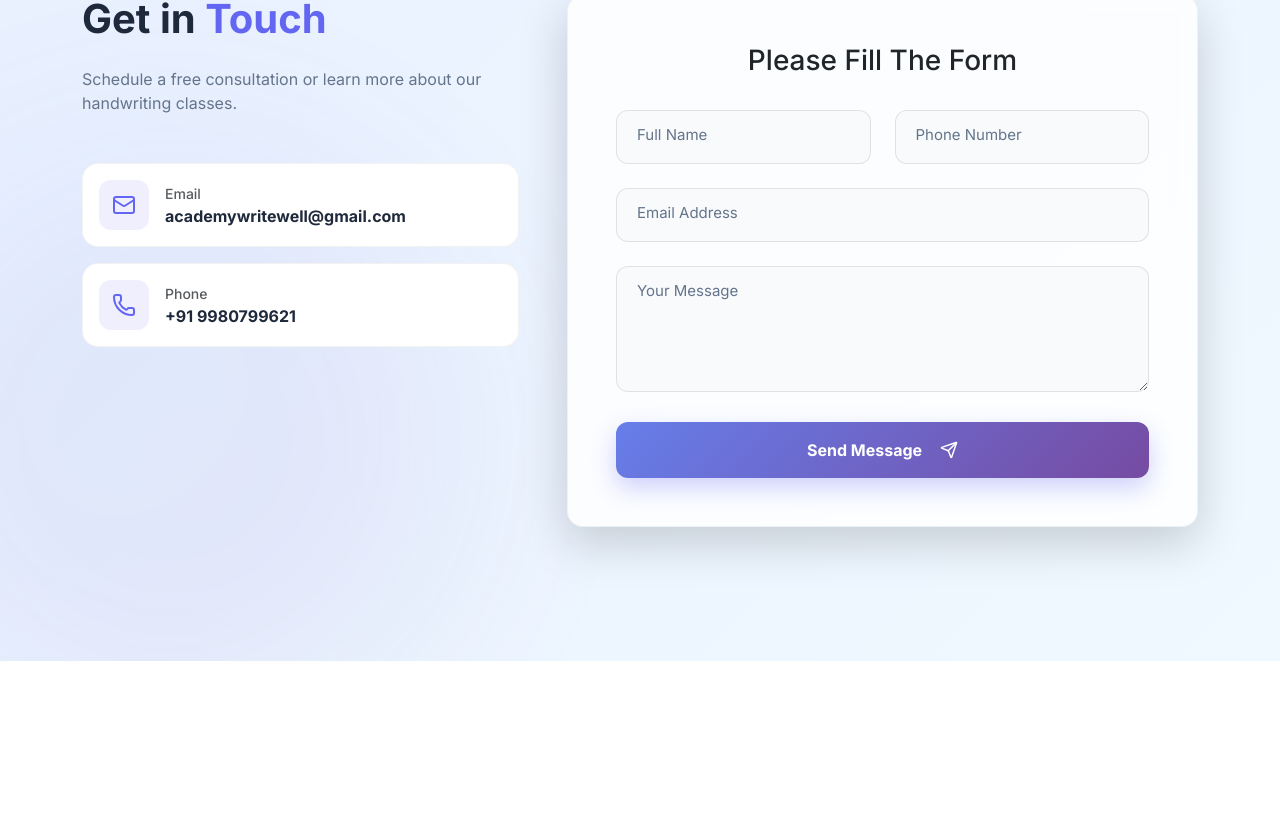
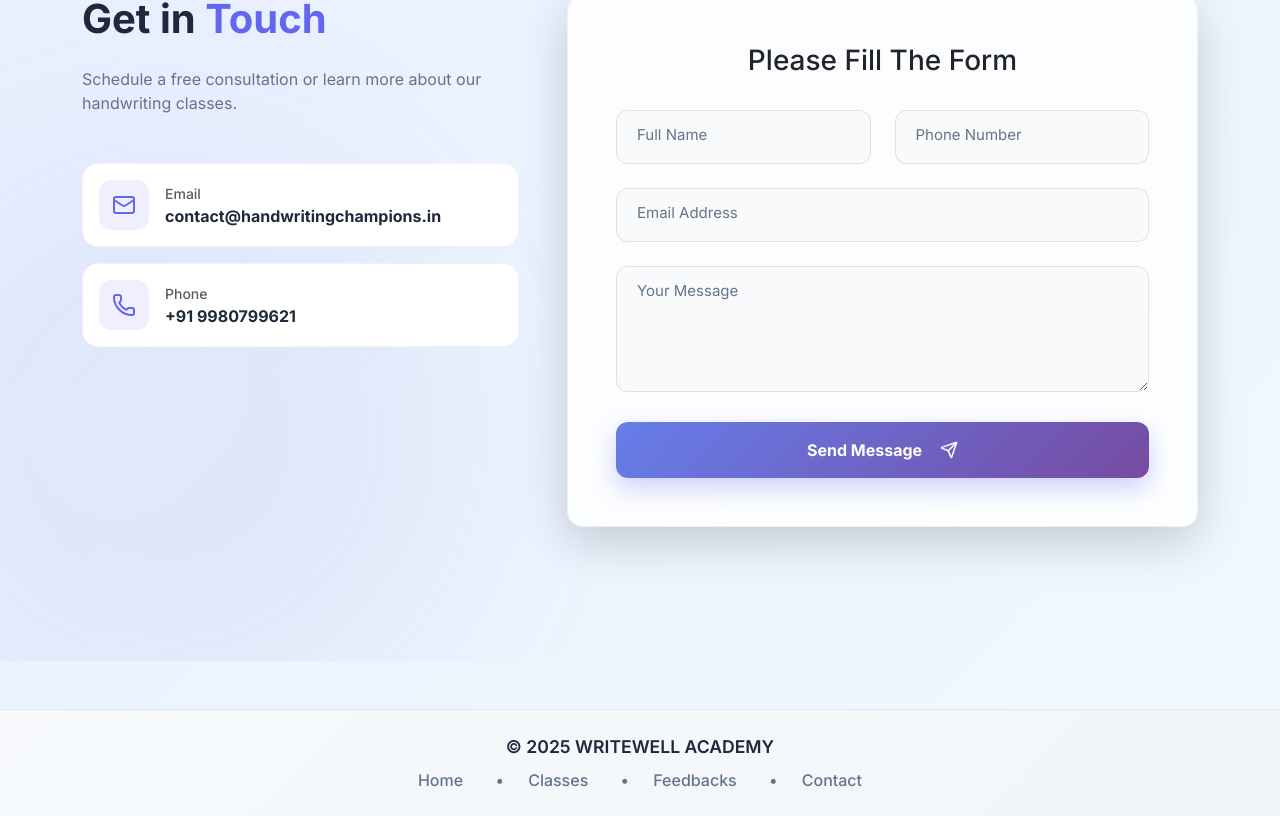
Before and after one commit to Deven4251/WRITEWELL-ACADEMY, a React (Vite) app in the folder Writewell Academy/: page / in a window 1280 px wide. Shown: the part 4242-5058 px from the top of the page. Before the commit the page ends 4903 px from the top, so only its background shows below. Built offline with nearby package versions, Linux system fonts and the light colour scheme; no server answers.

Commit message:
Testimonials setting

```diff
--- a/Writewell Academy/src/pages/Contact.jsx
+++ b/Writewell Academy/src/pages/Contact.jsx
@@ -6,6 +6,7 @@ import { useTheme } from "../context/ThemeContext";
 import { getThemeColors } from "../theme/colors";
 import api from "../api/axios";
 import "./contact.css";
+import Footer from "../components/Footer";
 
 const Contact = () => {
     const { theme } = useTheme();
@@ -43,6 +44,7 @@ const Contact = () => {
     };
 
     return (
+        <>
         <section
             id="contact"
             className="contact-pro-section py-5 position-relative overflow-hidden"
@@ -77,8 +79,8 @@ const Contact = () => {
                                 {
                                     icon: <Mail size={24} />,
                                     label: "Email",
-                  val: "academywritewell@gmail.com",
-                  link: "mailto:academywritewell@gmail.com",
+                                    val: "contact@handwritingchampions.in",
+                                    link: "mailto:contact@handwritingchampions.in",
                                 },
                                 {
                                     icon: <Phone size={24} />,
@@ -212,7 +214,7 @@ const Contact = () => {
                                     </motion.button>
                                     {status === "success" && (
                                         <p className="mt-3 text-success small text-center fw-bold">
-                      ✔ Message sent successfully  !!!!!
+                                            ✔ Message sent successfully !!!!!
                                         </p>
                                     )}
                                 </div>
@@ -222,6 +224,8 @@ const Contact = () => {
                 </div>
             </div>
         </section>
+        <Footer />
+           </>
     );
 };
 
--- a/Writewell Academy/src/pages/Home.jsx
+++ b/Writewell Academy/src/pages/Home.jsx
@@ -1,7 +1,7 @@
 /* eslint-disable no-unused-vars */
 import React from "react";
 import Header from "../components/Header";
-import Footer from "../components/Footer";
+
 import { motion } from "framer-motion";
 import { PenLine, Sparkles, Feather, Wand2, ArrowRight } from "lucide-react";
 import { useTheme } from "../context/ThemeContext";
```
Also changed, not shown: 1 other file (tests, documents, lock files or other folders). Lines whose indentation alone changed are shown as unchanged.
